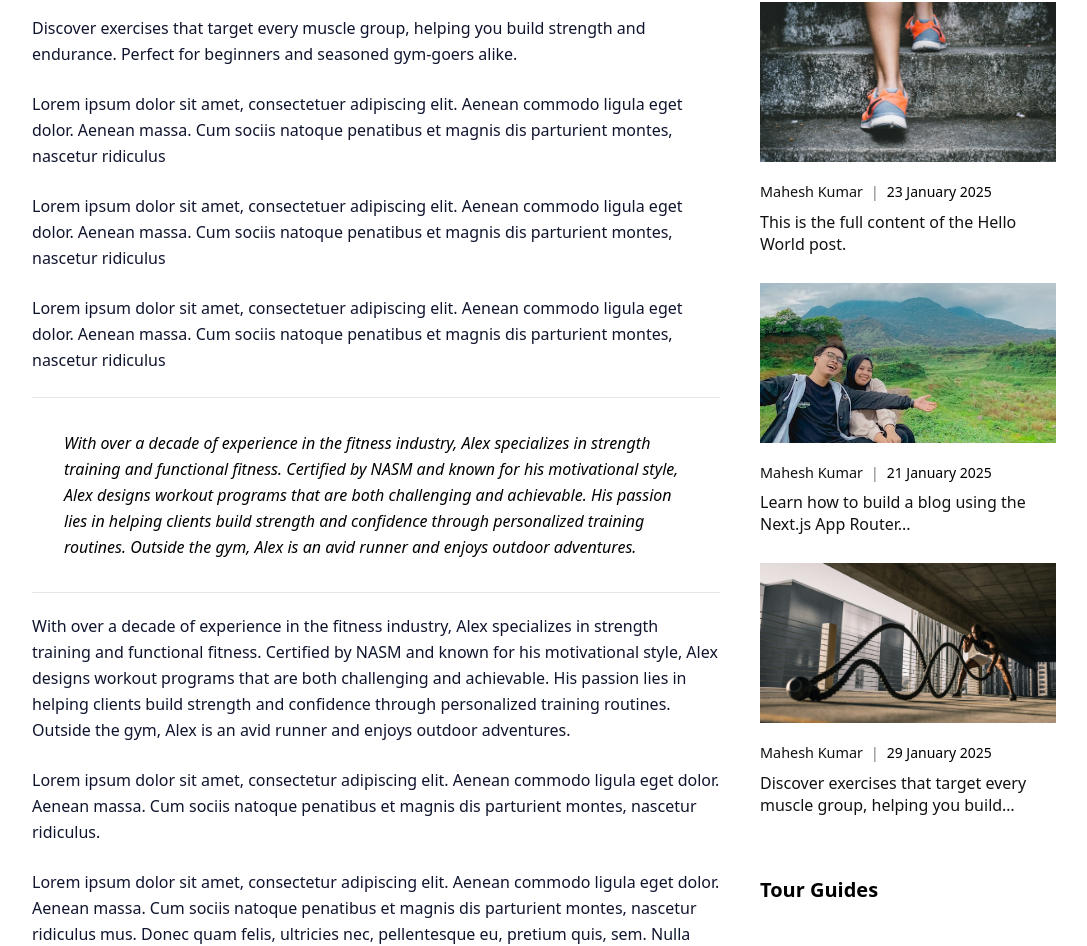
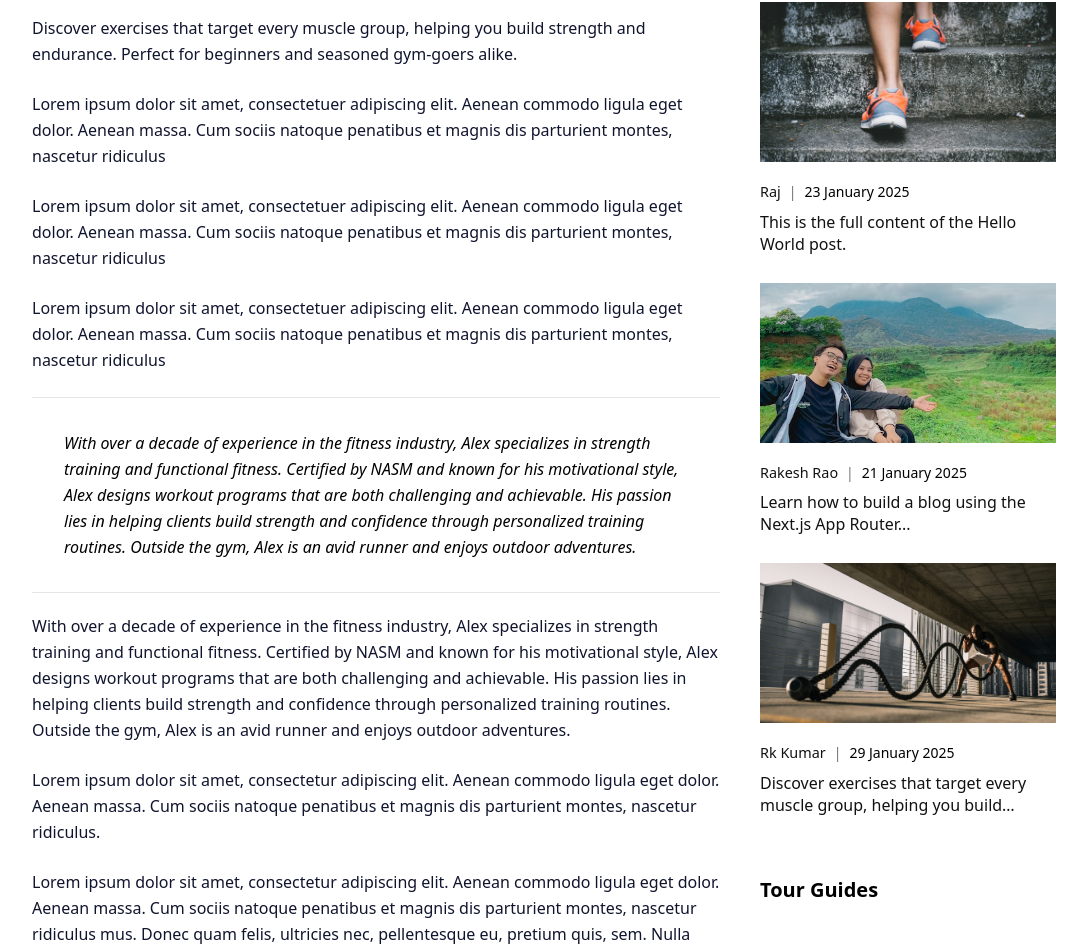
Before and after one commit to mah12345o/my-project, a Next.js app: page /blog/hello-world in a window 1280 px wide. Shown: the part 694-1640 px from the top of the page, without its empty margins (96-1183 px from the left). Built offline with nearby package versions, Linux system fonts and the light colour scheme.

Commit message:
Update article authors in exploreMoreArticles for consistency

```diff
--- a/src/const/index.ts
+++ b/src/const/index.ts
@@ -3,7 +3,7 @@ export const exploreMoreArticles = [
     slug: "hello-world",
     title: "Hello World",
     date: "23 January 2025",
-    author: "Mahesh Kumar",
+    author: "Raj ",
     autherIcon: "/icon/icon1.png",
     image: "/images/blog1.png",
     content: "This is the full content of the Hello World post.",
@@ -12,7 +12,7 @@ export const exploreMoreArticles = [
     slug: "nextjs-tutorial",
     title: "The Ultimate Guide to Full-Body Workouts",
     date: "21 January 2025",
-    author: "Mahesh Kumar",
+    author: "Rakesh Rao",
     autherIcon: "/icon/icon3.png",
     image: "/images/blog3.png",
     content: "Learn how to build a blog using the Next.js App Router...",
@@ -21,7 +21,7 @@ export const exploreMoreArticles = [
     slug: "tailwind-tips",
     title: "Tailwind CSS Tips",
     date: "29 January 2025",
-    author: "Mahesh Kumar",
+    author: "Rk Kumar",
     autherIcon: "/icon/icon2.png",
     image: "/images/blog2.png",
     content: `Discover exercises that target every muscle group, helping you build
```
